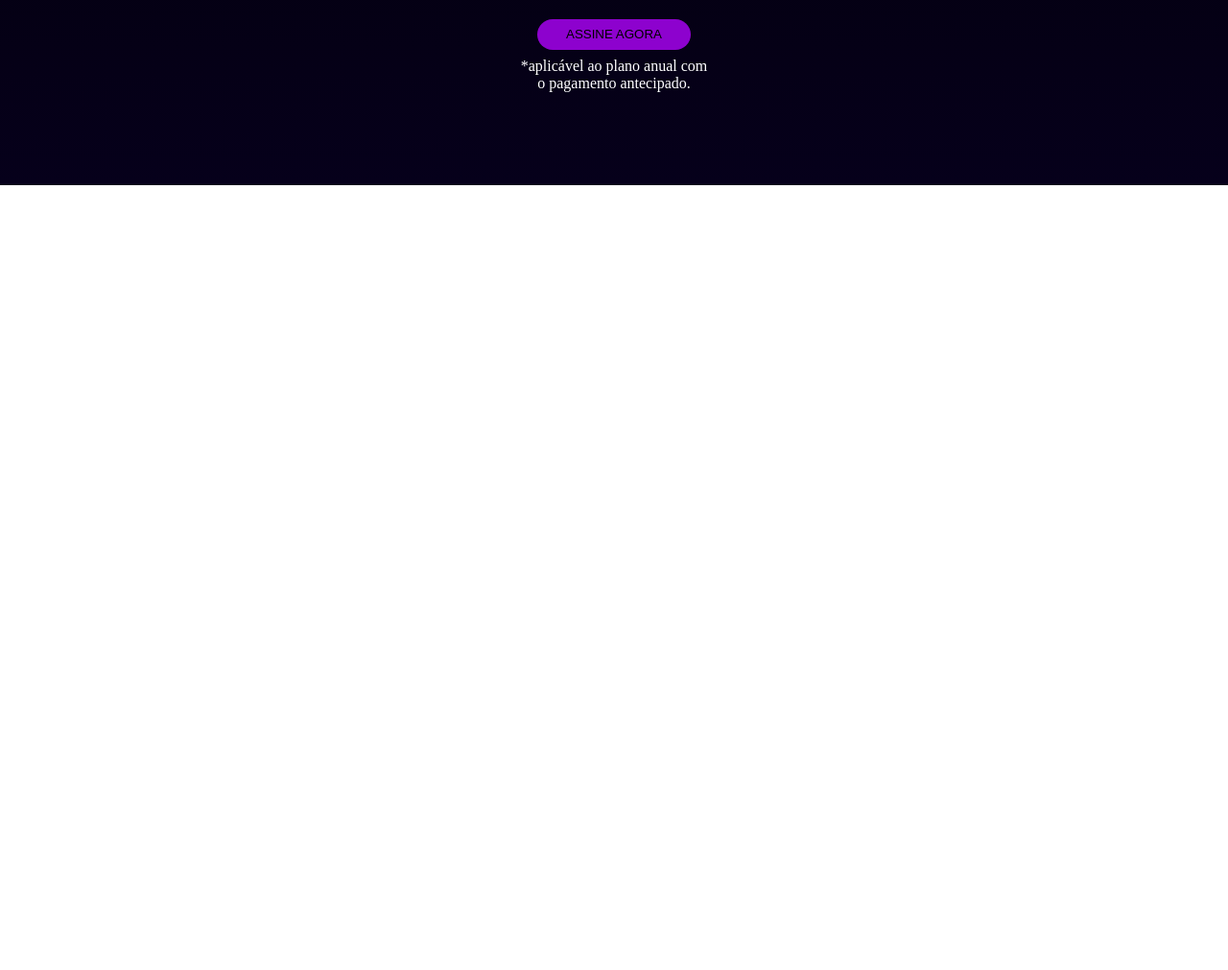
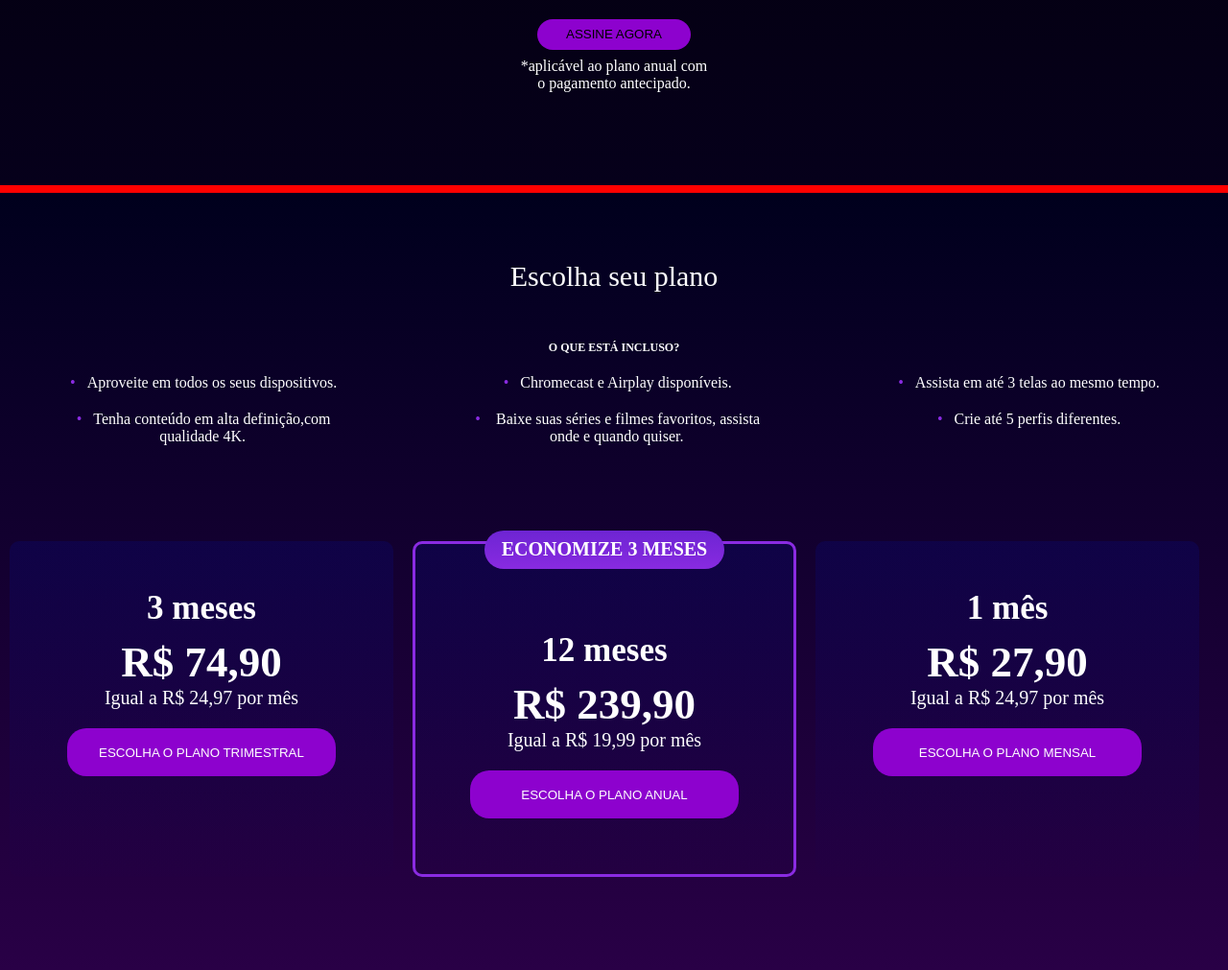
Before and after one commit to IcaroLimaBatista/CloneHBO, a plain HTML site: page index.html in a window 1280 px wide. Shown: the part 653-1664 px from the top of the page at 96% size. Before the commit the page ends 846 px from the top, so only its background shows below. Drawn offline with Linux system fonts and the light colour scheme.

Commit message:
3 version and add responsive

```diff
--- a/index.html
+++ b/index.html
@@ -30,7 +30,55 @@
                 </div>
             </div>
         </div>
-
     </header>
+    <main>
+        <div class="contianer">
+            <nav id="planos">
+                <div class="text-planos">
+                    <h3>Escolha seu plano</h3>
+                    <h4>O QUE ESTÁ INCLUSO?</h4>
+                    <div class="list-planos">
+                        <ul>
+                            <li>Aproveite em todos os seus dispositivos.</li>
+                            <li>Tenha conteúdo em alta definição,com <br> qualidade 4K.</li>
+                        </ul>
+                        <ul>
+                            <li>Chromecast e Airplay disponíveis.</li>
+                            <li> Baixe suas séries e filmes favoritos, assista <br> onde e quando quiser.</li>
+                        </ul>
+                        <ul>
+                            <li>Assista em até 3 telas ao mesmo tempo.</li>
+                            <li>Crie até 5 perfis diferentes.</li>
+                        </ul>
+                    </div>
+                </div>
+                <div class="cards">
+                    <div class="card-3m">
+                        <h3> 3 meses</h3>
+                        <h2>R$ 74,90</h2>
+                        <p>Igual a R$ 24,97 por mês</p>
+                        <button>ESCOLHA O PLANO TRIMESTRAL</button>
+                    </div>
+                    <div class="card-12m">
+                        <div class="economize">
+                            <h3>ECONOMIZE 3 MESES</h3>
+                        </div>
+                        <h3> 12 meses</h3>
+                        <h2>R$ 239,90</h2>
+                        <p>Igual a R$ 19,99 por mês</p>
+                        <button>ESCOLHA O PLANO ANUAL</button>
+                    </div>
+                    <div class="card-1m">
+                        <h3> 1 mês</h3>
+                        <h2>R$ 27,90</h2>
+                        <p>Igual a R$ 24,97 por mês</p>
+                        <button>ESCOLHA O PLANO MENSAL</button>
+                    </div>  <br> <br>
+                </div>
+                <p id="aviso-cards">*Necessário pagamento antecipado. Economia baseada no preço do plano multitelas anual comparado ao preço do plano <br>
+                    multitelas mensal durante 12 meses, excluindo impostos. Termos se aplicam.</p>
+            </nav>
+        </div>
+    </main>
 </body>
 </html>
--- a/main.css
+++ b/main.css
@@ -2,6 +2,11 @@
     box-sizing: border-box;
     padding: 0;
     margin: 0;
+}
+
+body{
+    background-color: red;
+    overflow-x: hidden;
 }
 
 header{
@@ -121,3 +126,157 @@ header nav a{
     font-size: 2vh;
     margin-top: 1vh;
 }
+
+/* CONTEUDO PRINCIPAL */
+
+main{
+    width: 100%;
+    margin-top: 798px;
+    background-image:linear-gradient(rgb(0, 0, 29), rgb(48, 0, 77));;
+}
+
+#planos{
+    color: white;
+}
+
+.text-planos h3{
+   text-align: center;
+   padding-top: 70px;
+   font-size: 30px;
+   font-weight: 400;
+}
+
+.text-planos h4{
+    text-align: center;
+    padding-top: 50px;
+    font-size: 12px;
+    font-weight: 900;
+}
+
+.list-planos{
+    display: flex;
+    justify-content: space-around;
+}
+
+.list-planos li{
+    padding-top: 20px;
+    text-align: center;
+}
+
+.list-planos ul {
+    list-style: none;
+}
+
+.list-planos ul li::before {
+    content: '\2022';
+    margin: 0 2px;
+    color: blueviolet;
+    padding-right: 10px;
+}
+
+.cards{
+    padding-top: 100px;
+    display: flex;
+    justify-content: space-around;
+    color: white;
+}
+
+.card-3m, .card-12m, .card-1m{
+    width: 400px;
+    height: 350px;
+    padding-top: 50px;
+    text-align: center;
+    font-size: 30px;
+    background-image: linear-gradient(to top, rgba(2, 0, 112, 0.014), rgba(3, 13, 156, 0.212)) ;
+    border-radius: 10px;
+}
+
+.card-12m{
+    border: 3px solid blueviolet;
+}
+
+.economize{
+    display: inline-block;
+    width: 250px;
+    height: 40px;
+    position: relative;
+    bottom: 65px;
+    background-color: blueviolet;
+    background-image: linear-gradient(to top, rgba(2, 0, 112, 0.014), rgba(3, 13, 156, 0.212)) ;
+    border-radius: 20px;
+}
+
+.economize h3{
+    text-align: center;
+    font-size: 20px;
+    margin-top: 8px;
+}
+
+.card-3m p, .card-12m p, .card-1m p{
+    font-size: 20px;
+    font-weight: none;
+
+}
+
+.card-3m h3, .card-12m h3, .card-1m h3{
+    font-weight: 900;
+    padding-bottom: 10px;
+
+}
+
+.cards button{
+    width: 280px;
+    height: 50px;
+    margin-top: 20px;
+    border: none;
+    border-radius: 20px;
+    background-color: rgb(141, 2, 206);
+    color: white;
+    transition: .5s;
+}
+
+.cards button:hover{
+    cursor: pointer;
+    border: 3px solid rgb(141, 2, 206);
+    background-color: black;
+}
+
+#aviso-cards{
+    text-align: center;
+    margin-top: 100px;
+    padding-bottom: 100px;
+}
+
+@media (max-width: 480px) {
+
+    header, nav, .container-video, .text-video h4{
+        width:100%
+    }
+
+    header nav button{
+        display: none;
+    }
+
+    header nav a{
+        display: none;
+        color: black;
+    }
+
+    nav{
+        height: 100%;
+    }
+
+    .cards{
+        display: block;
+    }
+
+    .card-3m, .card-12m, .card-1m{
+        width: 100%;
+        height: 350px;
+        padding-top: 50px;
+        text-align: center;
+        font-size: 30px;
+        background-image: linear-gradient(to top, rgba(2, 0, 112, 0.014), rgba(3, 13, 156, 0.212)) ;
+        border-radius: 10px;
+    }
+}
```
